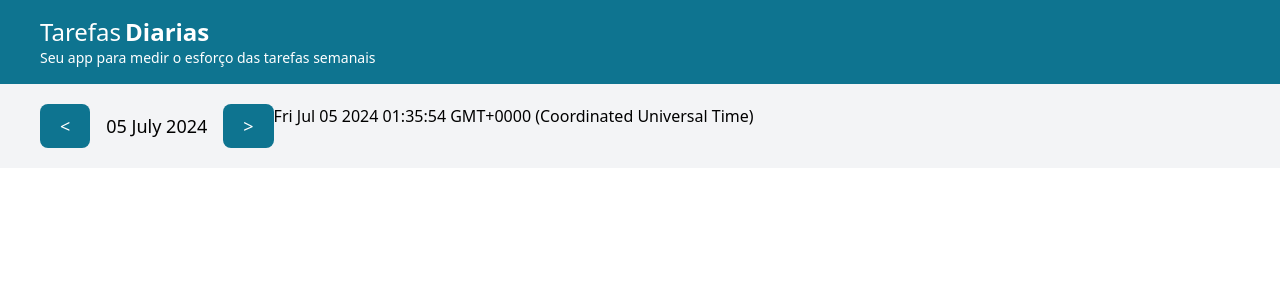
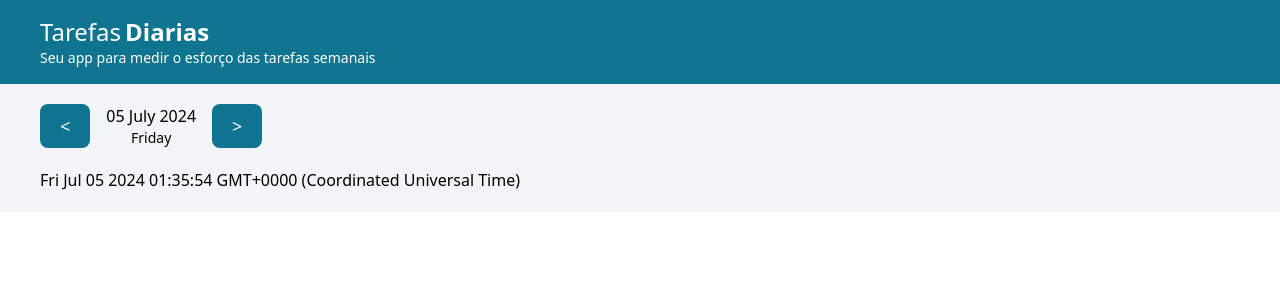
Before and after one commit to joseluz/daily-task, an Angular app: page / in a window 1280 px wide. Shown: the top 300 px of the page. Built offline with nearby package versions, Linux system fonts and the light colour scheme.

Commit message:
Improved layout

```diff
--- a/src/app/app.routes.ts
+++ b/src/app/app.routes.ts
@@ -1,12 +1,12 @@
-import { Route } from '@angular/router';
-import { DairyActivityPage } from './ui/pages/dairy-activity/dairy-activity.page';
+import {Route} from '@angular/router';
+import {DairyActivityPage} from './ui/pages/dairy-activity/dairy-activity.page';
 
 export interface AppRoute extends Route {
   path?: RoutePath;
   children?: Array<AppRoute>;
 }
 
-export enum RoutePath{
+export enum RoutePath {
   DairyActivity = ''
 }
 
--- a/src/app/ui/components/day-selector/day-selector.component.html
+++ b/src/app/ui/components/day-selector/day-selector.component.html
@@ -3,7 +3,10 @@
             class="bg-cyan-700 hover:bg-cyan-900 text-white px-5 py-2 rounded-lg">
             <
     </button>
-    <div>{{ currentDate | date : 'dd MMMM yyyy' }}</div>
+    <div class="flex flex-col items-center">
+      <span class="text-base">{{ currentDate | date : 'dd MMMM yyyy' }}</span>
+      <span class="text-sm">{{ currentDate | date : 'EEEE' }}</span>
+    </div>
     <button (click)="nextDay()"
             class="bg-cyan-700 hover:bg-cyan-900 text-white px-5 py-2 rounded-lg">
             >
--- a/src/app/ui/pages/dairy-activity/dairy-activity.page.html
+++ b/src/app/ui/pages/dairy-activity/dairy-activity.page.html
@@ -1,4 +1,4 @@
-<div class="w-full h-full flex px-10 py-5 bg-gray-100">
-    <dt-day-selector [(currentDate)]="currentDate"></dt-day-selector>
-    {{currentDate}}
+<div class="w-full h-full flex flex-col gap-y-5 px-10 py-5 bg-gray-100">
+  <dt-day-selector [(currentDate)]="currentDate"></dt-day-selector>
+  {{ currentDate }}
 </div>
```
Lines whose indentation alone changed are shown as unchanged.
